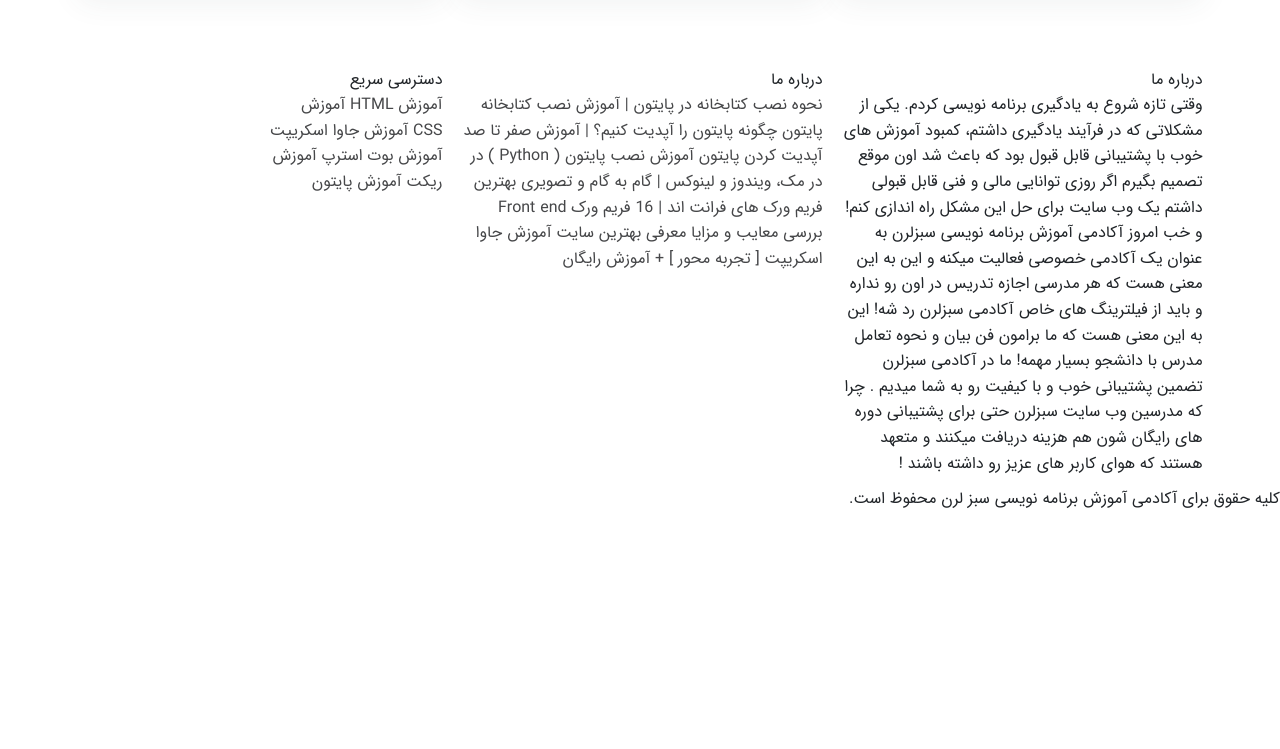
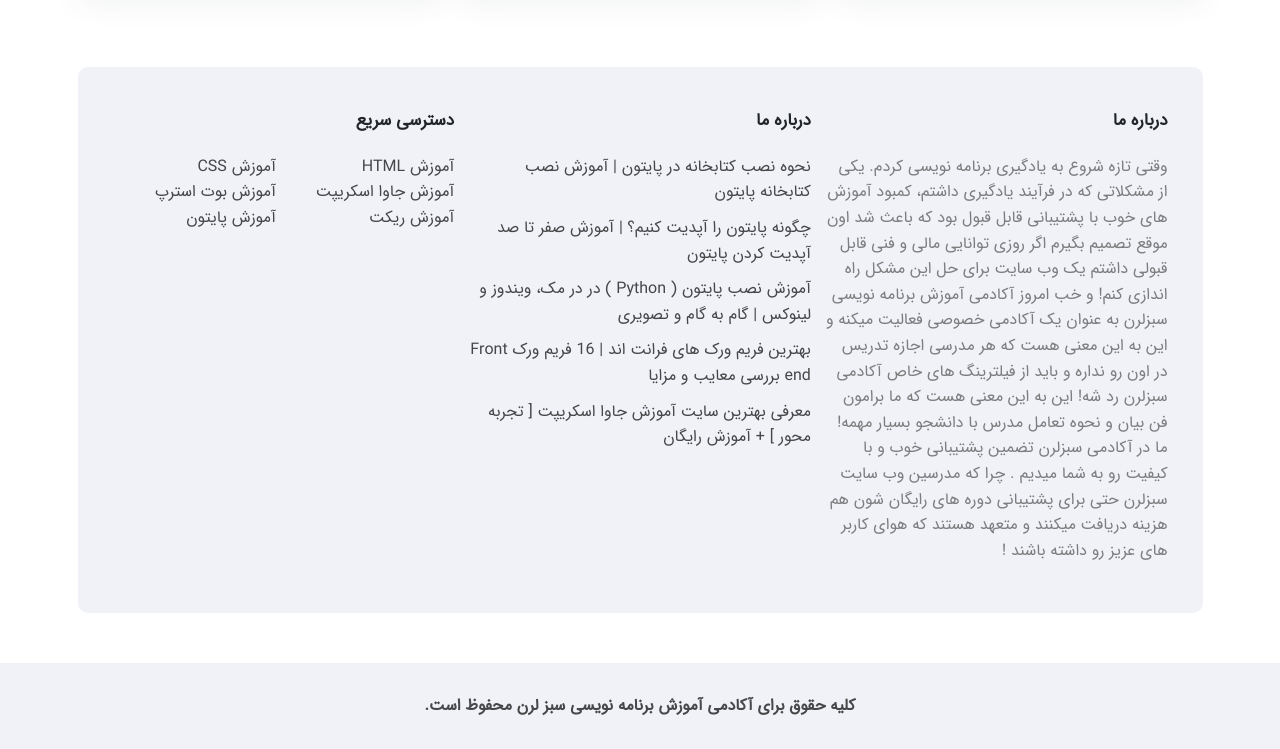
Before and after one commit to miladmahmoudi-developer/complete-website-project, a plain HTML site: page index.html in a window 1280 px wide. Shown: the part 3784-4533 px from the top of the page. Before the commit the page ends 4296 px from the top, so only its background shows below. Drawn offline with Linux system fonts and the light colour scheme.

Commit message:
footer-styles

```diff
--- a/css/index.css
+++ b/css/index.css
@@ -666,35 +666,36 @@ i {
 
 
 
-.article-card{
+.article-card {
     margin: 3rem 0;
     transition: all 400ms ease;
     border-radius: 1rem;
     box-shadow: 0 5px 30px rgba(70, 72, 77, 0.08);
 }
-.article-card:hover{
+
+.article-card:hover {
     transform: translateY(-0.6rem);
 }
 
-.article-card__img{
+.article-card__img {
     border-radius: 1rem 1rem 0 0;
 }
 
-.article-card__content{
+.article-card__content {
     padding: 1rem 2rem 3rem 2rem;
 }
 
-.article-card__link{
+.article-card__link {
     font-weight: bold;
 }
 
-.article-card__text{
+.article-card__text {
     color: #898989;
     font-size: 1.2rem;
     padding: 1rem 0 2.5rem 0;
 }
 
-.article-card__btn{
+.article-card__btn {
     color: var(--primary-color);
     border: 2px solid var(--primary-color);
     font-size: 1.4rem;
@@ -702,8 +703,77 @@ i {
     padding: 0.5rem 1rem;
     transition: all 400ms ease;
 }
-.article-card__btn:hover{
+
+.article-card__btn:hover {
     color: var(--white-color);
     background-color: var(--primary-color);
 }
+
 /* fifnish articles styles */
+
+
+
+
+
+
+
+
+
+
+
+
+
+
+
+
+
+
+
+
+
+/* start footer styles */
+
+
+.footer-widgets {
+    background-color: #f0f2f7;
+    border-radius: 1rem;
+    padding: 4rem 3.5rem;
+    position: relative;
+    margin-bottom: 5rem;
+}
+
+.footer-widgets__title {
+    display: block;
+    font-size: 1.7rem;
+    font-weight: bold;
+    margin-bottom: 2rem;
+    position: relative;
+}
+
+.footer-widgets__text {
+    color: #7d7d7f;
+}
+
+.footer-widgets__links {
+    display: flex;
+    flex-direction: column;
+}
+
+.footer-widgets__link {
+    margin-bottom: 1rem;
+}
+
+.footer__copyright {
+    display: flex;
+    justify-content: center;
+    align-items: center;
+    background-color: #f0f2f7;
+    padding: 3rem 0;
+}
+
+.footer__copyright-text {
+    color: var(--dark-color);
+    font-weight: bold;
+}
+
+/* finish footer styles */
--- a/index.html
+++ b/index.html
@@ -1531,8 +1531,10 @@
 
                             <div class="article-card__content">
 
-                                <a href="" class="article-card__link">نحوه نصب کتابخانه در پایتون | آموزش نصب کتابخانه پایتون</a>
-                                <p class="article-card__text">زبان پایتون هم مانند دیگر زبان های برنامه نویسی رایج، دارای کتابخانه های مختلفی برای تسریع...</p>
+                                <a href="" class="article-card__link">نحوه نصب کتابخانه در پایتون | آموزش نصب کتابخانه
+                                    پایتون</a>
+                                <p class="article-card__text">زبان پایتون هم مانند دیگر زبان های برنامه نویسی رایج،
+                                    دارای کتابخانه های مختلفی برای تسریع...</p>
                                 <a href="" class="article-card__btn">بیشتر بخوانید</a>
 
                             </div>
@@ -1556,8 +1558,10 @@
 
                             <div class="article-card__content">
 
-                                <a href="" class="article-card__link">نحوه نصب کتابخانه در پایتون | آموزش نصب کتابخانه پایتون</a>
-                                <p class="article-card__text">زبان پایتون هم مانند دیگر زبان های برنامه نویسی رایج، دارای کتابخانه های مختلفی برای تسریع...</p>
+                                <a href="" class="article-card__link">نحوه نصب کتابخانه در پایتون | آموزش نصب کتابخانه
+                                    پایتون</a>
+                                <p class="article-card__text">زبان پایتون هم مانند دیگر زبان های برنامه نویسی رایج،
+                                    دارای کتابخانه های مختلفی برای تسریع...</p>
                                 <a href="" class="article-card__btn">بیشتر بخوانید</a>
 
                             </div>
@@ -1581,8 +1585,10 @@
 
                             <div class="article-card__content">
 
-                                <a href="" class="article-card__link">نحوه نصب کتابخانه در پایتون | آموزش نصب کتابخانه پایتون</a>
-                                <p class="article-card__text">زبان پایتون هم مانند دیگر زبان های برنامه نویسی رایج، دارای کتابخانه های مختلفی برای تسریع...</p>
+                                <a href="" class="article-card__link">نحوه نصب کتابخانه در پایتون | آموزش نصب کتابخانه
+                                    پایتون</a>
+                                <p class="article-card__text">زبان پایتون هم مانند دیگر زبان های برنامه نویسی رایج،
+                                    دارای کتابخانه های مختلفی برای تسریع...</p>
                                 <a href="" class="article-card__btn">بیشتر بخوانید</a>
 
                             </div>
@@ -1622,7 +1628,15 @@
                         <div class="footer-widgets__item">
 
                             <span class="footer-widgets__title">درباره ما</span>
-                            <p class="footer-widgets__text">وقتی تازه شروع به یادگیری برنامه نویسی کردم. یکی از مشکلاتی که در فرآیند یادگیری داشتم، کمبود آموزش های خوب با پشتیبانی قابل قبول بود که باعث شد اون موقع تصمیم بگیرم اگر روزی توانایی مالی و فنی قابل قبولی داشتم یک وب سایت برای حل این مشکل راه اندازی کنم! و خب امروز آکادمی آموزش برنامه نویسی سبزلرن به عنوان یک آکادمی خصوصی فعالیت میکنه و این به این معنی هست که هر مدرسی اجازه تدریس در اون رو نداره و باید از فیلترینگ های خاص آکادمی سبزلرن رد شه! این به این معنی هست که ما برامون فن بیان و نحوه تعامل مدرس با دانشجو بسیار مهمه! ما در آکادمی سبزلرن تضمین پشتیبانی خوب و با کیفیت رو به شما میدیم . چرا که مدرسین وب سایت سبزلرن حتی برای پشتیبانی دوره های رایگان شون هم هزینه دریافت میکنند و متعهد هستند که هوای کاربر های عزیز رو داشته باشند !</p>
+                            <p class="footer-widgets__text">وقتی تازه شروع به یادگیری برنامه نویسی کردم. یکی از مشکلاتی
+                                که در فرآیند یادگیری داشتم، کمبود آموزش های خوب با پشتیبانی قابل قبول بود که باعث شد اون
+                                موقع تصمیم بگیرم اگر روزی توانایی مالی و فنی قابل قبولی داشتم یک وب سایت برای حل این
+                                مشکل راه اندازی کنم! و خب امروز آکادمی آموزش برنامه نویسی سبزلرن به عنوان یک آکادمی
+                                خصوصی فعالیت میکنه و این به این معنی هست که هر مدرسی اجازه تدریس در اون رو نداره و باید
+                                از فیلترینگ های خاص آکادمی سبزلرن رد شه! این به این معنی هست که ما برامون فن بیان و نحوه
+                                تعامل مدرس با دانشجو بسیار مهمه! ما در آکادمی سبزلرن تضمین پشتیبانی خوب و با کیفیت رو به
+                                شما میدیم . چرا که مدرسین وب سایت سبزلرن حتی برای پشتیبانی دوره های رایگان شون هم هزینه
+                                دریافت میکنند و متعهد هستند که هوای کاربر های عزیز رو داشته باشند !</p>
 
                         </div>
 
@@ -1636,11 +1650,16 @@
                             <span class="footer-widgets__title">درباره ما</span>
 
                             <div class="footer-widgets__links">
-                                <a href="" class="footer-widgets__link">نحوه نصب کتابخانه در پایتون | آموزش نصب کتابخانه پایتون</a>
-                                <a href="" class="footer-widgets__link">چگونه پایتون را آپدیت کنیم؟ | آموزش صفر تا صد آپدیت کردن پایتون</a>
-                                <a href="" class="footer-widgets__link">آموزش نصب پایتون ( Python ) در در مک، ویندوز و لینوکس | گام به گام و تصویری</a>
-                                <a href="" class="footer-widgets__link">بهترین فریم ورک های فرانت اند | 16 فریم ورک Front end بررسی معایب و مزایا</a>
-                                <a href="" class="footer-widgets__link">معرفی بهترین سایت آموزش جاوا اسکریپت [ تجربه محور ] + آموزش رایگان</a>
+                                <a href="" class="footer-widgets__link">نحوه نصب کتابخانه در پایتون | آموزش نصب کتابخانه
+                                    پایتون</a>
+                                <a href="" class="footer-widgets__link">چگونه پایتون را آپدیت کنیم؟ | آموزش صفر تا صد
+                                    آپدیت کردن پایتون</a>
+                                <a href="" class="footer-widgets__link">آموزش نصب پایتون ( Python ) در در مک، ویندوز و
+                                    لینوکس | گام به گام و تصویری</a>
+                                <a href="" class="footer-widgets__link">بهترین فریم ورک های فرانت اند | 16 فریم ورک
+                                    Front end بررسی معایب و مزایا</a>
+                                <a href="" class="footer-widgets__link">معرفی بهترین سایت آموزش جاوا اسکریپت [ تجربه
+                                    محور ] + آموزش رایگان</a>
                             </div>
 
                         </div>
@@ -1657,14 +1676,27 @@
                             <div class="row">
 
                                 <div class="col-6">
-
                                     <a class="footer-widgets__link">آموزش HTML</a>
+                                </div>
+
+                                <div class="col-6">
                                     <a class="footer-widgets__link">آموزش CSS</a>
+                                </div>
+
+                                <div class="col-6">
                                     <a class="footer-widgets__link"> آموزش جاوا اسکریپت</a>
+                                </div>
+
+                                <div class="col-6">
                                     <a class="footer-widgets__link">آموزش بوت استرپ</a>
+                                </div>
+
+                                <div class="col-6">
                                     <a class="footer-widgets__link">آموزش ریکت</a>
+                                </div>
+
+                                <div class="col-6">
                                     <a class="footer-widgets__link">آموزش پایتون</a>
-
                                 </div>
 
                             </div>
@@ -1679,7 +1711,8 @@
 
         </div>
 
-        <div class="footer__copyright">کلیه حقوق برای آکادمی آموزش برنامه نویسی سبز لرن محفوظ است.</div>
+        <div class="footer__copyright"><span class="footer__copyright-text">کلیه حقوق برای آکادمی آموزش برنامه نویسی سبز
+                لرن محفوظ است.</span></div>
 
     </footer>
 
```
